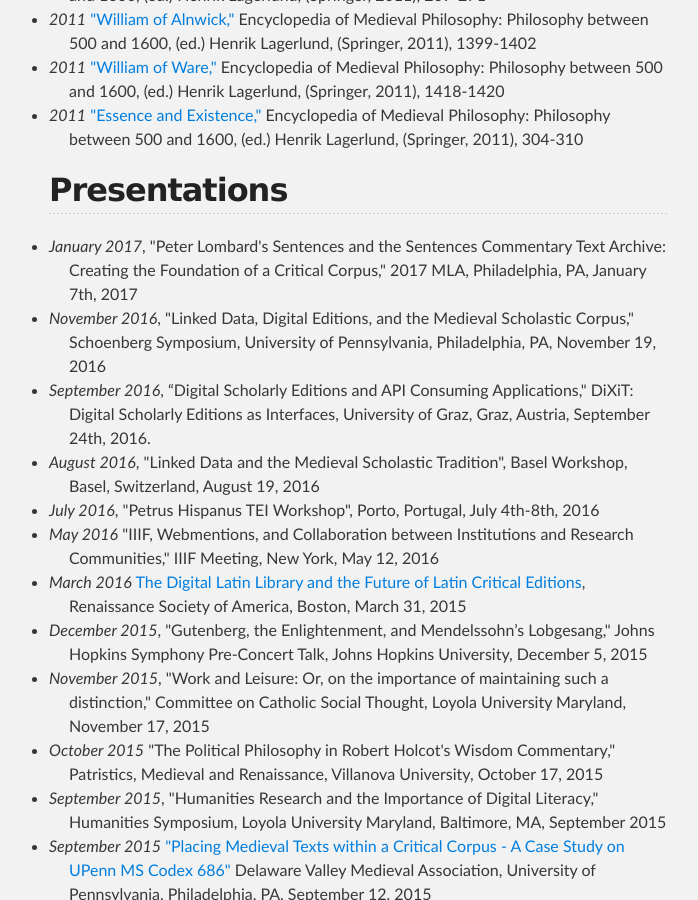
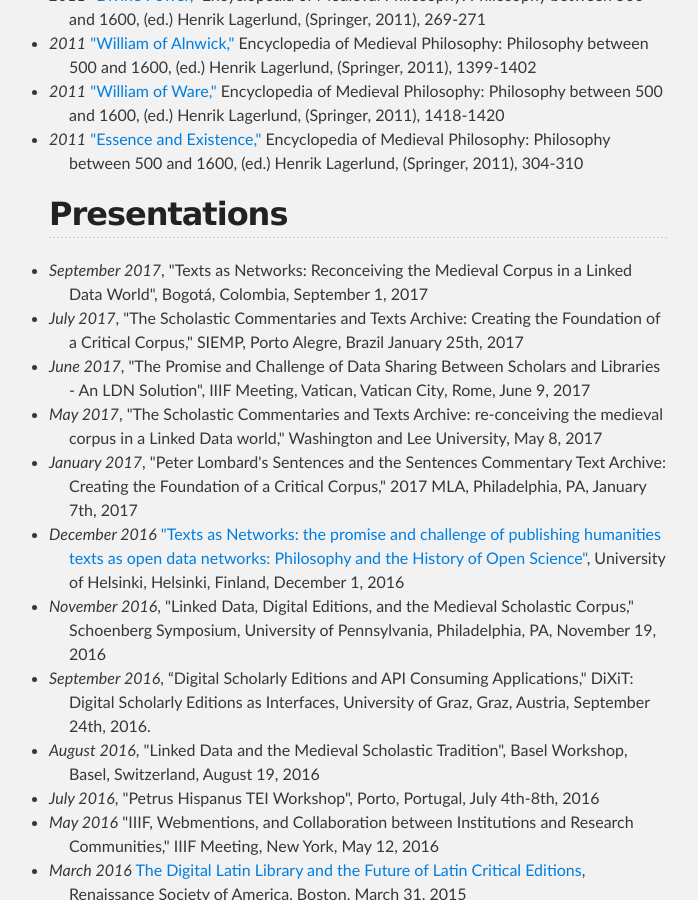
Before and after one commit to jeffreycwitt/jeffreycwitt.github.io, a Jekyll site: the page built from pages/cv.html, in a window 1280 px wide and 900 px high, scrolled down 3097 px. Shown: the whole window, without its empty margins (291-989 px from the left). Built offline with Jekyll 4.4.1, drawn with Linux system fonts in a browser that asks for light colours; some of the changed text lies outside the part shown.

Commit message:
updated cv

```diff
--- a/pages/cv.html
+++ b/pages/cv.html
@@ -98,7 +98,7 @@
    <ul>
       <h2>Positions</h2>
 
-      <li class="cv-list"><span class="date">2012-2016</span> Assistant Professor of Philosophy, Loyola University Maryland
+      <li class="cv-list"><span class="date">2012-2017</span> Assistant Professor of Philosophy, Loyola University Maryland
       </li>
 
       <li class="cv-list"><span class="date">2007-2011</span> Teaching Fellow, Boston College
@@ -183,19 +183,21 @@
 
       <h2>Courses</h2>
 
-      <li class="cv-list"><span class="date">2016</span> <a href="http://jeffreycwitt.com/teaching/?sy=MedievalWorld">The Medieval World</a></li>
+      <li class="cv-list"><span class="date">2017</span> <a href="http://jeffreycwitt.com/teaching/Logic.html">Symbolic Logic</a></li>
 
-      <li class="cv-list"><span class="date">2013-2014</span> <a href="http://jeffreycwitt.com/teaching/?sy=HonorsEthics">Ethics</a></li>
+      <li class="cv-list"><span class="date">2016-2017</span> <a href="http://jeffreycwitt.com/teaching/MedievalWorld.html">The Medieval World</a></li>
 
-      <li class="cv-list"><span class="date">2013-2016</span> <a href="http://jeffreycwitt.com/teaching/?sy=ProjectOfModernity">Project of Modernity</a></li>
+      <li class="cv-list"><span class="date">2013-2014</span> <a href="http://jeffreycwitt.com/teaching/HonorsEthics.html">Ethics</a></li>
 
-      <li class="cv-list"><span class="date">2013</span> <a href="http://jeffreycwitt.com/teaching/?sy=LawSocietyGod">Law, Society, and God</a></li>
+      <li class="cv-list"><span class="date">2013-2016</span> <a href="http://jeffreycwitt.com/teaching/ProjectOfModernity.html">Project of Modernity</a></li>
 
-      <li class="cv-list"><span class="date">2012-2015</span> <a href="http://jeffreycwitt.com/teaching/?sy=FoundationsOfPhilosophy">Foundations of Philosophy</a></li>
+      <li class="cv-list"><span class="date">2013</span> <a href="http://jeffreycwitt.com/teaching/LawSocietyGod.html">Law, Society, and God</a></li>
 
-      <li class="cv-list"><span class="date">2007-2010</span> <a href="http://jeffreycwitt.com/teaching/index.php?s=POP1">Philosophy of the Person I</a></li>
+      <li class="cv-list"><span class="date">2012-2015</span> <a href="http://jeffreycwitt.com/teaching/FoundationsOfPhilosophy.html">Foundations of Philosophy</a></li>
 
-      <li class="cv-list"><span class="date">2008-2011</span> <a href="http://jeffreycwitt.com/teaching/index.php?s=POP2">Philosophy of the Person II</a></li>
+      <li class="cv-list"><span class="date">2007-2010</span> <a href="http://jeffreycwitt.com/teaching/0%20syllabus%20fall%202010.html">Philosophy of the Person I</a></li>
+
+      <li class="cv-list"><span class="date">2008-2011</span> <a href="http://jeffreycwitt.com/teaching/0%20syllabus%20spring%202011.html">Philosophy of the Person II</a></li>
 
    </ul>
 
@@ -236,8 +238,8 @@
 
       <h2>Articles</h2>
 
-      <li class="cv-list"><span class="date">2016</span> "Creating Jewish Otherness: The Jew as an Archetype in Fourteenth-Century Philosophical
-         and Theological Reasoning" <em>Jews in Medieval England: Teaching Representations of the 'Other.'</em> (Palgrave Macmillan, forthcoming)
+      <li class="cv-list"><span class="date">2017</span> "Creating Jewish Otherness: The Jew as an Archetype in Fourteenth-Century Philosophical
+         and Theological Reasoning" <em>Jews in Medieval England: Teaching Representations of the 'Other.'</em> (Palgrave Macmillan, 2017)
       </li>
 
 
@@ -325,8 +327,28 @@
 
       <h2>Presentations</h2>
 
+      <li class="cv-list"><span class="date">September 2017</span>, "Texts as Networks: Reconceiving the Medieval Corpus in a Linked Data World", Bogotá,
+         Colombia, September 1, 2017
+      </li>
+
+      <li class="cv-list"><span class="date">July 2017</span>, "The Scholastic Commentaries and Texts Archive: Creating the Foundation of a Critical
+         Corpus," SIEMP, Porto Alegre, Brazil January 25th, 2017
+      </li>
+
+      <li class="cv-list"><span class="date">June 2017</span>, "The Promise and Challenge of Data Sharing Between Scholars and Libraries - An LDN
+         Solution", IIIF Meeting, Vatican, Vatican City, Rome, June 9, 2017
+      </li>
+
+      <li class="cv-list"><span class="date">May 2017</span>, "The Scholastic Commentaries and Texts Archive: re-conceiving the medieval corpus
+         in a Linked Data world," Washington and Lee University, May 8, 2017
+      </li>
+
       <li class="cv-list"><span class="date">January 2017</span>, "Peter Lombard's Sentences and the Sentences Commentary Text Archive: Creating the
          Foundation of a Critical Corpus," 2017 MLA, Philadelphia, PA, January 7th, 2017
+      </li>
+
+      <li class="cv-list"><span class="date">December 2016</span> <a href="https://www.helsinki.fi/en/researchgroups/helsinki-digital-humanities/phos16-conference">"Texts as Networks: the promise and challenge of publishing humanities texts as open
+            data networks: Philosophy and the History of Open Science"</a>, University of Helsinki, Helsinki, Finland, December 1, 2016
       </li>
 
       <li class="cv-list"><span class="date">November 2016</span>, "Linked Data, Digital Editions, and the Medieval Scholastic Corpus," Schoenberg
@@ -496,8 +518,6 @@
 
       <h2>Book Reviews</h2>
 
-      <li class="cv-list">Review of <em>Digital Critical Editions</em> for <em>Digital Philology: A Journal of Medieval Cultures</em>, forthcoming
-      </li>
 
       <li class="cv-list"><span class="date">2014</span> <a href="http://onlinelibrary.wiley.com/doi/10.1111/rsr.12132_13/full">Review of <em>A Companion to Marsilius of Padua</em>, edited by Gerson Moreno-Riaño and Cary J. Nederman</a>, <em>Religious Studies Review</em>, 40:2 (2014), 111
       </li>
@@ -550,22 +570,22 @@
 
       <h2>Digital Resources/Tools/Software</h2>
 
-      <li class="cv-list"><a href="http://scta.info">Scholastic Commentaries and Text Archive | http://scta.info</a></li>
+      <li class="cv-list"><a href="http://scta.info">Scholastic Commentaries and Texts Archive | http://scta.info</a></li>
 
       <li class="cv-list"><a href="http://lombardpress.org">LombardPress Project Blog | http://lombardpress.org</a>.
       </li>
 
       <li class="cv-list"><a href="http://github.com/lombardpress/lombardpress-web">LombardPress-Web | http://github.com/lombardpress/lombardpress-web</a>; live site at <a href="http://scta.lombardpress.org">http://scta.lombardpress.org</a></li>
 
-      <li class="cv-list"><a href="http://github.com/lombardpress/lombardpress-web">LombardPress-Schema | http://github.com/lombardpress/lombardpress-schema</a></li>
+      <li class="cv-list"><a href="http://github.com/lombardpress/lombardpress-schema">LombardPress-Schema | http://github.com/lombardpress/lombardpress-schema</a></li>
 
-      <li class="cv-list"><a href="http://github.com/lombardpress/lombardpress-print">LombardPress Print | http://github.com/lombardpress/lombardpress-schema</a></li>
+      <li class="cv-list"><a href="http://github.com/lombardpress/lombardpress-print">LombardPress Print | http://github.com/lombardpress/lombardpress-print</a></li>
 
-      <li class="cv-list"><a href="http://miradorlab.scta.info">Scholastic Commentaries and Text Image Viewer | http://miradorlab.scta.info</a> and <a href="http://reactmirador.herokuapp.com">http://reactmirador.herokuapp.com</a></li>
+      <li class="cv-list"><a href="http://mirador.scta.info">Scholastic Commentaries and Text Image Viewer | http://mirador.scta.info</a></li>
+
+      <li class="cv-list"><a href="http://github.com/jeffreycwitt/tei-web-editor">An online TEI Web Editor with Github Sync | http://github.com/jeffreycwitt/tei-web-editor</a></li>
 
       <li class="cv-list"><a href="http://github.com/jeffreycwitt/catlogic">Catlogic - Categorical Logic Calculator | http://github.com/jeffreycwitt/catlogic</a></li>
-
-      <li class="cv-list"><a href="https://github.com/jeffreycwitt/iiif-webmetion.rb">iiif-webmention.rb | https://github.com/jeffreycwitt/iiif-webmetion.rb</a></li>
 
    </ul>
 
@@ -621,6 +641,9 @@
    <ul>
 
       <h2>Awards, Grants, and Fellowships</h2>
+
+      <li class="cv-list"><span class="date">2017</span> Summa Halensis Digital Edition Preparation Grant, King's College London
+      </li>
 
       <li class="cv-list"><span class="date">2016</span> Summer Research Grant, Loyola University Maryland
       </li>
```
